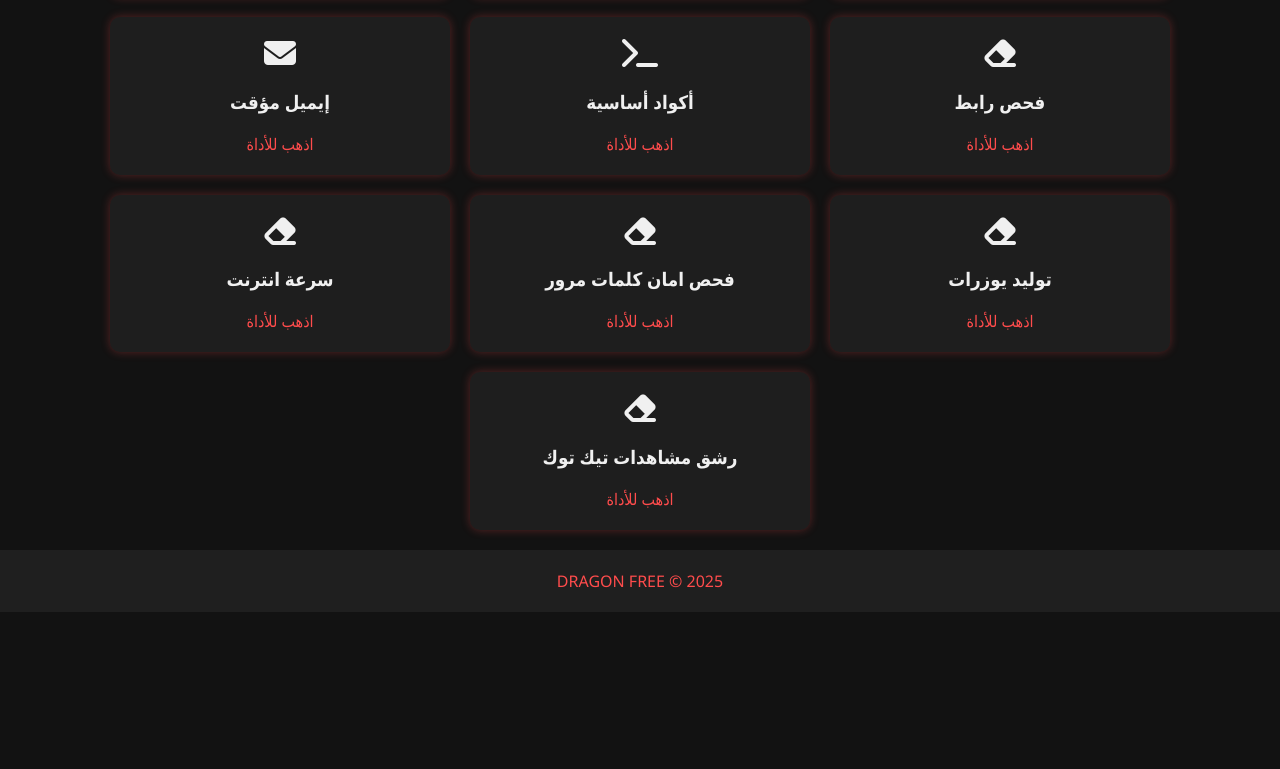
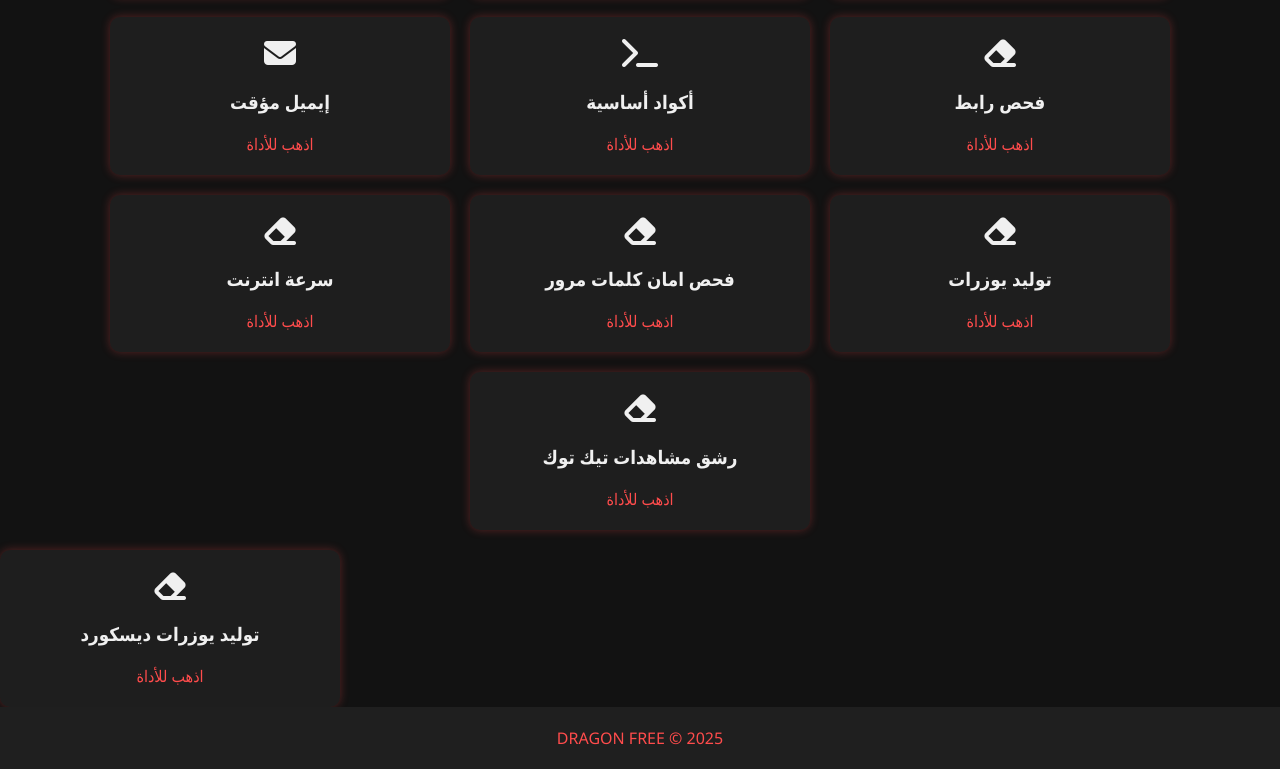
Before and after one commit to freedom666k/dragon-free, a website: page index.html in a window 1280 px wide. Shown: the part 678-1447 px from the top of the page. Before the commit the page ends 1290 px from the top, so only its background shows below. Drawn offline with Linux system fonts and the light colour scheme.

Commit message:
Update index.html

```diff
--- a/index.html
+++ b/index.html
@@ -123,6 +123,8 @@ header {
     <!-- زر رشق تيك توك داخل نفس الحاوية -->
     <div class="card"><i class="fas fa-eraser fa-2x"></i><h3>رشق مشاهدات تيك توك</h3><a href="/tik.html">اذهب للأداة</a></div>
 </div>
+       <div class="card"><i class="fas fa-eraser fa-2x"></i><h3>توليد يوزرات ديسكورد</h3><a href="/dis.html">اذهب للأداة</a></div>
+</div>
 
 <footer>DRAGON FREE © 2025</footer>
 
```
